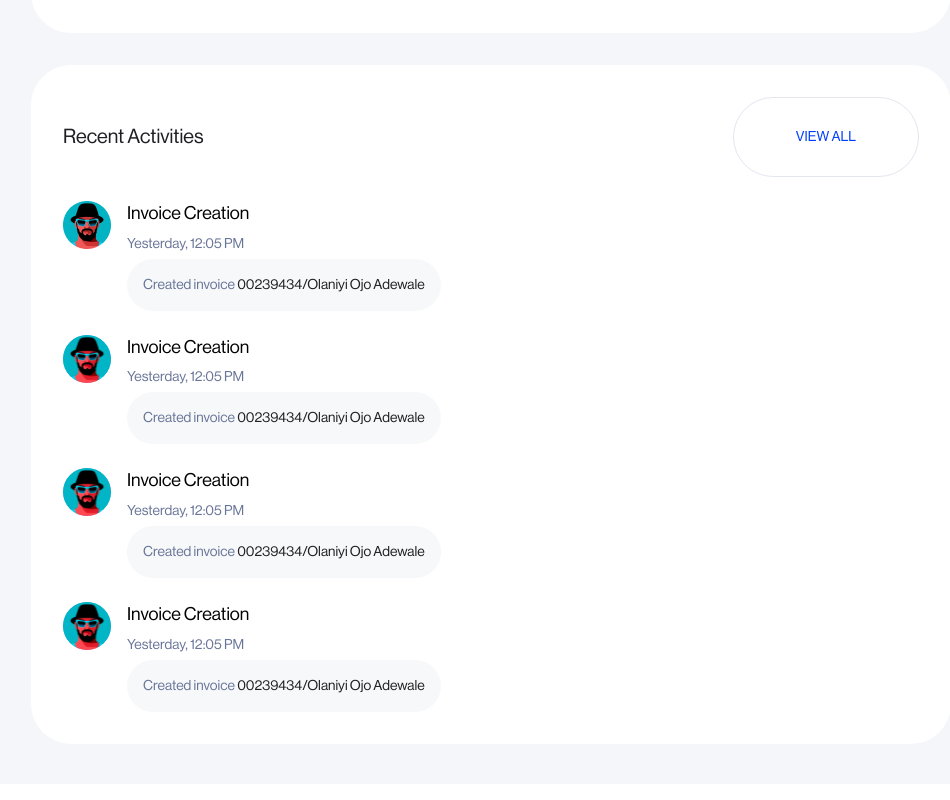
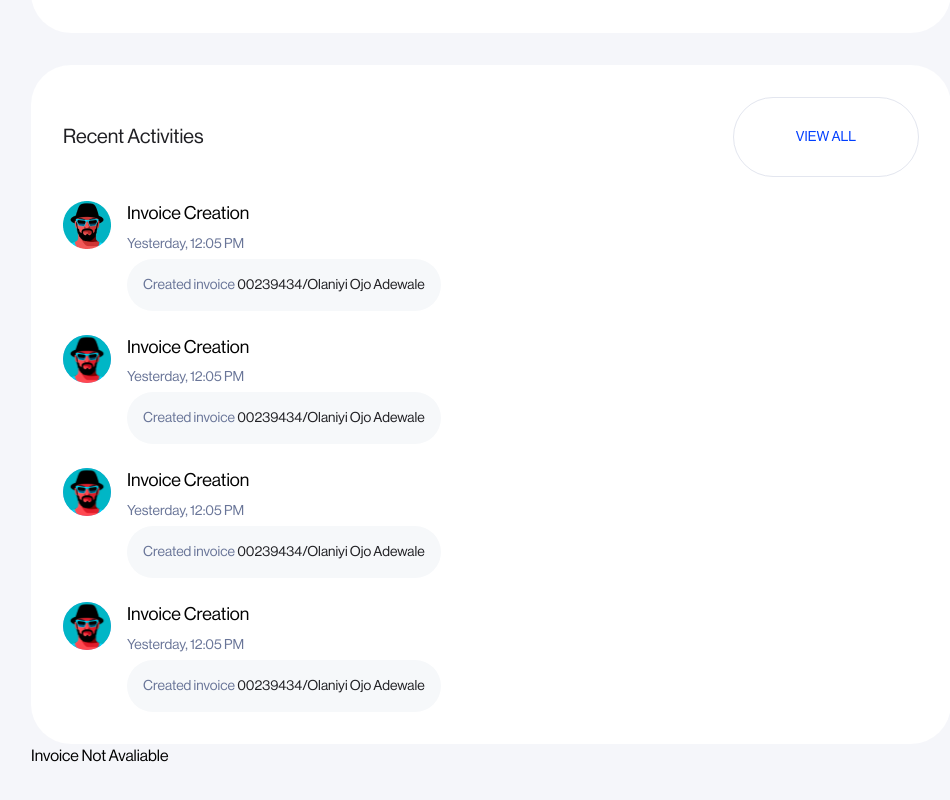
Before and after one commit to Adekoye-Adewale/you-verify-assessment, a Next.js app: page /invoice in a window 1280 px wide. Shown: the part 1474-2274 px from the top of the page, without its empty margins (289-1239 px from the left). Built offline with nearby package versions, Linux system fonts and the light colour scheme.

Commit message:
Show message when invoice is not available
Adds a fallback UI displaying 'Invoice Not Available' when the requested invoice is not found, improving user feedback in the InvoicePopUp component.

```diff
--- a/components/invoicePopUp/index.tsx
+++ b/components/invoicePopUp/index.tsx
@@ -37,18 +37,20 @@ export default function InvoicePopUp({ invoices }: { invoices: InvoiceProps['inv
 
         const invoice = invoices.find((data: InvoiceProps['invoice']) => data.id === inv);
 
-        if (!invoice) return null;
+        if (!invoice) return(
+                <div>
+                        <h2>
+                                Invoice Not Avaliable
+                        </h2>
+                </div>
+        );
 
         return (
-                <>
-                        {invoice && (
-                                <PopUpWrapper>
-                                        <PopUpContent
-                                                invoice={invoice}
-                                        />
-                                </PopUpWrapper>
-                        )}
-                </>
+                <PopUpWrapper>
+                        <PopUpContent
+                                invoice={invoice}
+                        />
+                </PopUpWrapper>
         )
 }
 
```
